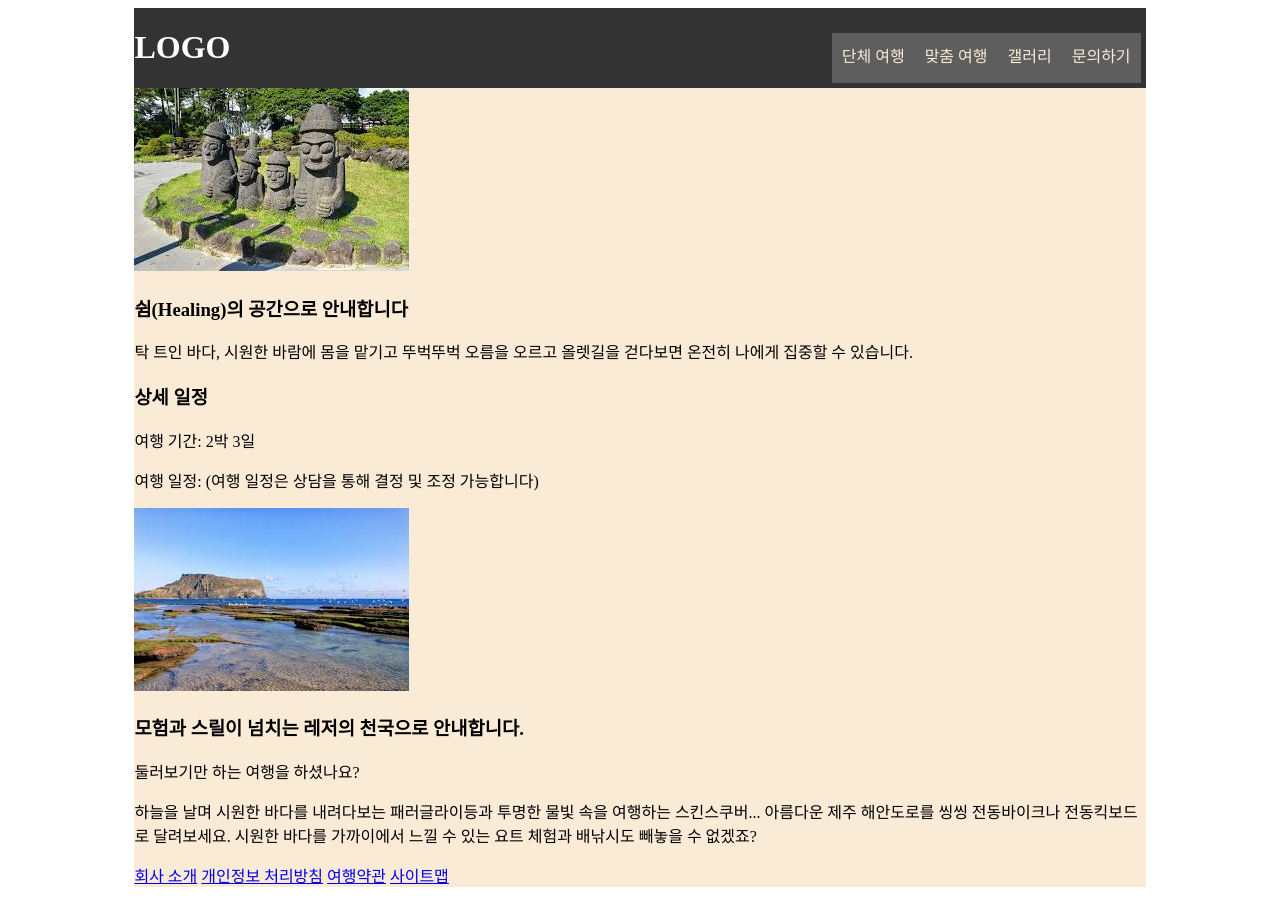
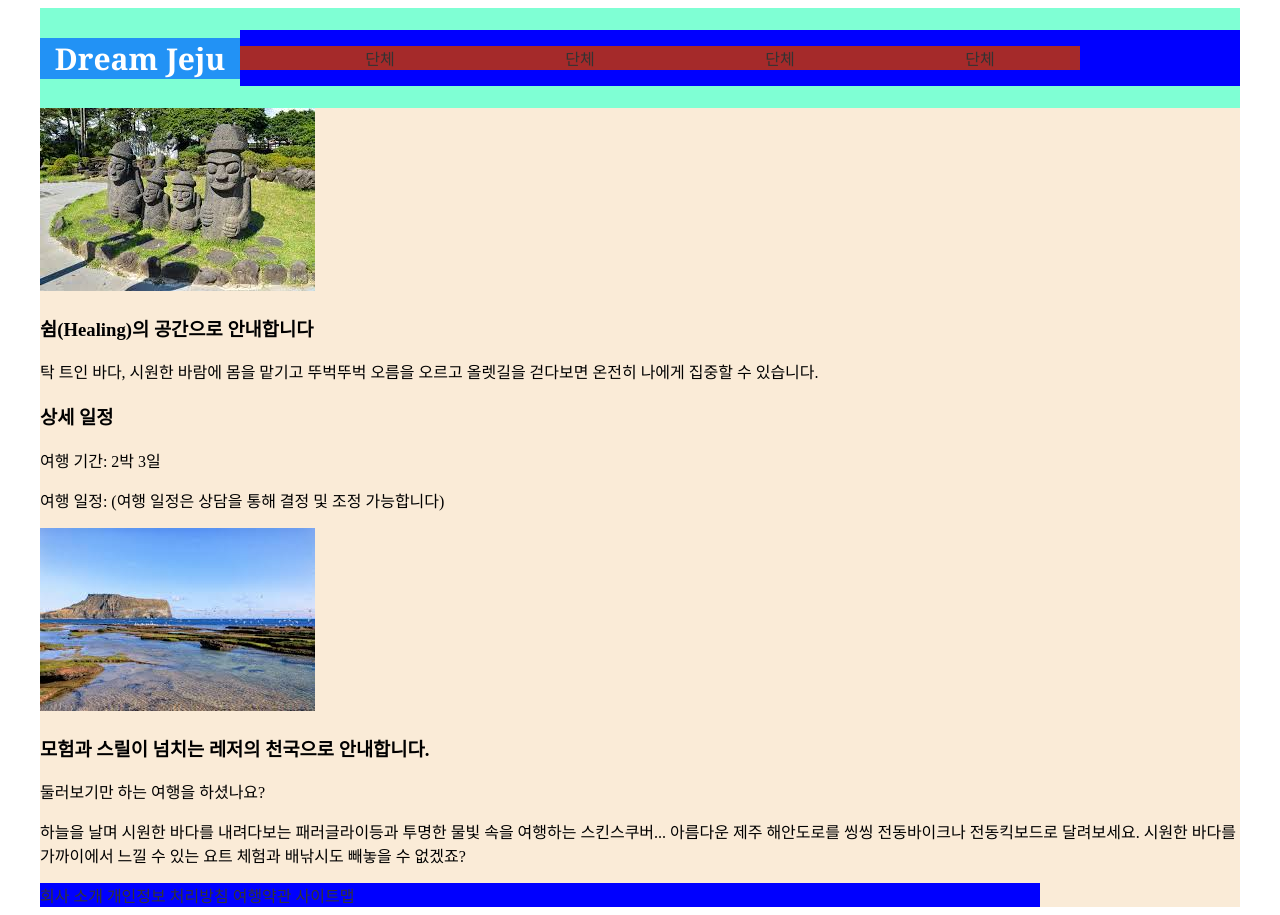
Before and after one commit to uixhyeon/project_01, a plain HTML site: page index.html in a window 1280 px wide. Drawn offline with Linux system fonts and the light colour scheme.

Commit message:
상단 완성

```diff
--- a/css/main.css
+++ b/css/main.css
@@ -4,12 +4,69 @@
   padding: 0;
   box-sizing: border-box;
 }
+/* %% a와 ul을 바꾸기~~ */
+ul,li{
+  list-style: none;
+}
+a{
+  text-decoration: none;
+  color: #333;
+}
+/* 전체 레이아웃 */
 .wrap {
   background-color: antiquewhite;
-  width: 80%;
+  width: 1200px;
   margin: auto;
 }
-.header {
+/* 상단 */
+.header{
+  height: 100px;
+  display: flex;
+  background-color: aquamarine;
+  align-items: center;
+  text-align: center;
+}
+/* 상단왼쪽 */
+.logo{
+  width: 200px;
+background-color: rgb(34, 146, 245);
+}
+/* a는 직접 줘야한다 ~ 부모에서 적용안됌 딴던 되어도 칼라는 xxx */
+.logo > a {
+font-size: 30px;
+font-family: Georgia, 'Times New Roman', Times, serif;
+font-weight: bold;
+color: #fff;
+}
+/* 상단오른꼭 */
+nav{
+  width: 1000px;
+  background-color: blue;
+}
+#topMenu{
+  background-color: brown;
+  width: 800px;
+  display: flex;
+}
+#topMenu > li{
+  width: calc(100% / 4);
+
+}
+#topMenu > li > a {
+
+
+}
+#topMenu > li > a:hover{
+
+
+}
+
+
+
+
+
+
+/* .header {
   background-color: #333;
   color: #fff;
   display: flex;
@@ -22,8 +79,8 @@
   background-color: #5e5e5e;
   height: 50px;
   position: absolute;
-  bottom: 5px;
-  right: 5px;
+  bottom: 0px;
+  right: 10px;
   display: flex;
 }
 .manu > a {
@@ -35,16 +92,14 @@
 }
 
 /* @@@ |자 표시하고싶은대 안댐 ㅠㅠ */
-.manu > a::after {
+/* .manu > a::after {
   position: absolute;
   /* transform: translatex(-50%); */
-  top: 0;
+  /* top: 0;
   right: 0;
   width: 1px;
   height: 0;
-  display: inline-block;
+  display: inline-block; */
 /* ???????????????? */
-}
-.manu > a:last-child::after {
-/* ?????????????? */
-}
+/* } */
+/* .manu > a:last-child::after { */
--- a/index.html
+++ b/index.html
@@ -7,14 +7,32 @@
     <link rel="stylesheet" href="css/main.css" />
   </head>
   <body>
+    <!-- 전체 레이아웃 -->
     <div class="wrap">
+      <!-- 상단 -->
       <header class="header">
-        <h1>LOGO</h1>
+        <!-- 상단 왼쪽 로고 (모든 로고는 클릭하면 홈으로 간다)-->
+        <!-- <h1>LOGO</h1> -->
+         <div class="logo">
+          <a href="#">
+            Dream Jeju
+          </a>
+         </div>
+        <!-- 상단 오른쪽 메뉴 -->
         <nav class="manu">
-          <a href="#">단체 여행</a>
+          <!-- <a href="#">단체 여행</a>
           <a href="#">맞춤 여행</a>
           <a href="#">갤러리</a>
-          <a href="#">문의하기</a>
+          <a href="#">문의하기</a> -->
+          <ul id="topMenu">
+<li><a href="#">단체 </a></li>
+<li><a href="#">단체 </a></li>
+<li><a href="#">단체 </a></li>
+<li><a href="#">단체 </a></li>
+
+
+
+          </ul>
         </nav>
       </header>
       <div class="main">
```
